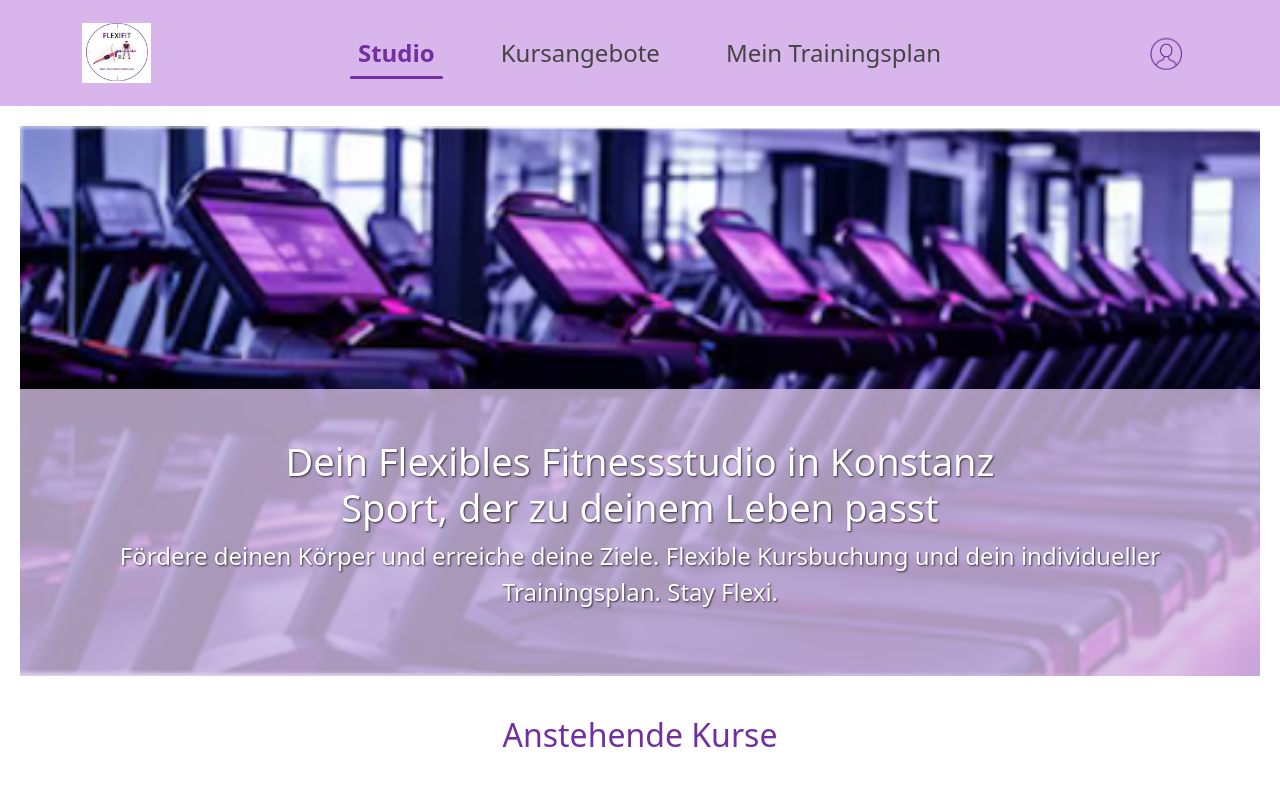
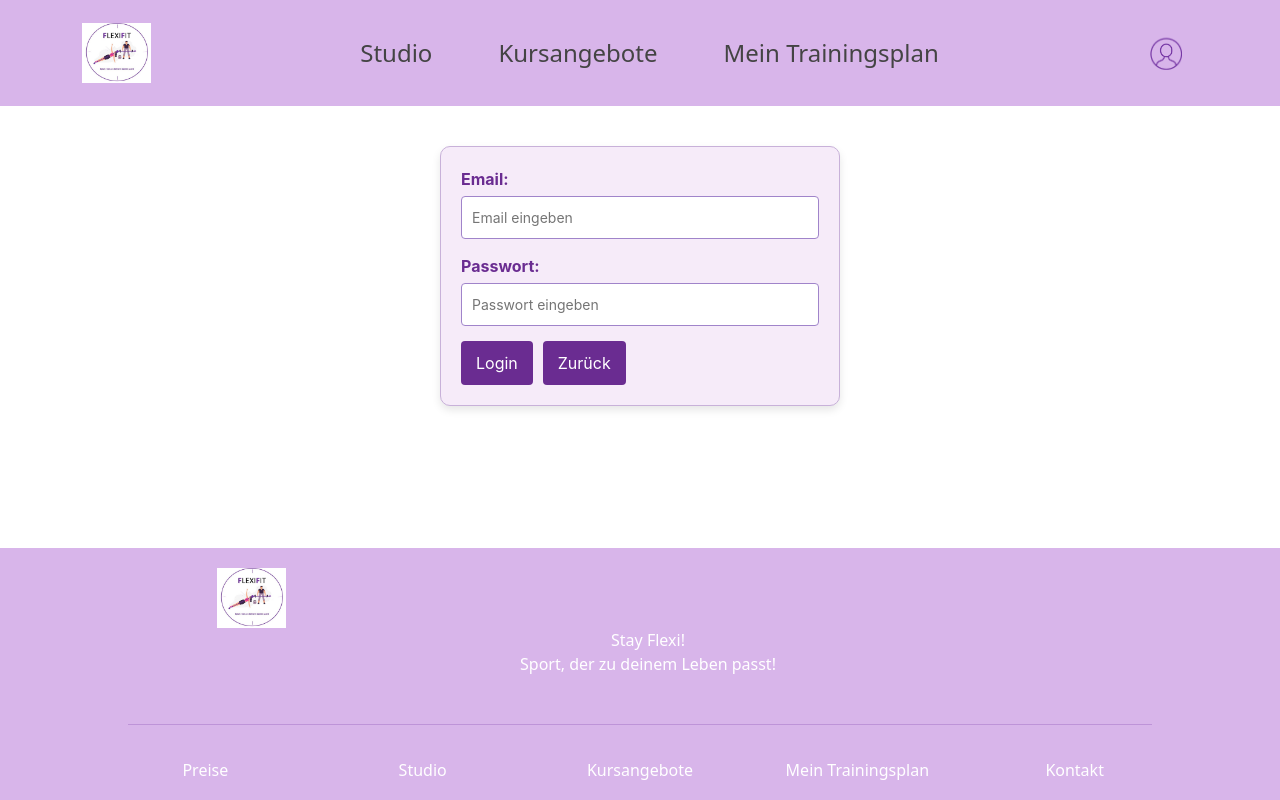
Before and after one commit to ju121mar/Flexifit_v2, a Vue app in the folder frontend/: page /login/mitglied in a window 1280 px wide. Before the commit this address led to /. Shown: the top 800 px of the page. Built offline with nearby package versions, Linux system fonts and the light colour scheme; some icons are missing.

Commit message:
Login fuer Buchung erforderlich, man wird aber noch zum Trainerlogin weitergeleitet

```diff
--- a/frontend/src/router/index.js
+++ b/frontend/src/router/index.js
@@ -11,6 +11,7 @@ import LoginSucessView from "@/views/LoginSucessView.vue";
 import TrainerView from "@/views/TrainerView.vue";
 import BookingOverview from "@/views/BookingOverview.vue";
 import CourseDetailView from "@/views/CourseDetailView.vue";
+import LoginMitgliedView from '@/views/LoginMitgliedView.vue';
 
 
 const routes = [
@@ -70,7 +71,14 @@ const routes = [
     path: '/login/sucess',
     name: 'LoginSucessView',
     component: LoginSucessView,
+  },
+
+  {
+    path: '/login/mitglied',
+    name: 'LoginMitgliedView',
+    component: LoginMitgliedView,
   }
+
 ];
 
 const router = createRouter({
--- a/frontend/src/views/BookingOverview.vue
+++ b/frontend/src/views/BookingOverview.vue
@@ -166,6 +166,16 @@ function getFullName(trainer){
   return (trainer.firstName + " " + trainer.lastName)
 }
 
+//Popup fuer Login
+const showLoginPopup = ref(false);
+const openLoginPopup = () => {
+  showLoginPopup.value = true;
+};
+
+const redirectToLogin = () => {
+  router.push('/login');
+}
+
 </script>
 <template>
   <section class="booking-overview-section">
@@ -176,10 +186,8 @@ function getFullName(trainer){
       <h1>Kursangebote:</h1>
       <div class="header-controls">
         <RouterLink class="back-button" to="/">Zurück</RouterLink>
-        <div class="date-controls">
           <span class="current-date">{{ currentDate.date }}</span>
           <span class="current-time">{{ currentDate.time }}</span>
-        </div>
       </div>
     </div>
 
@@ -216,12 +224,21 @@ function getFullName(trainer){
               <div class="trainer-time">
                 <p><span class="course-label">Trainer: </span> {{getFullName(kurs.trainer)}}</p>
                 <p><span class="course-label">Uhrzeit: </span>{{ kurs.uhrzeit }}</p>
+                <button @click="openLoginPopup" class="book-button">Buchen</button>
               </div>
-              <RouterLink  class="book-button" :to="`/kursangebote/kurs/${kurs.id}`"
-              >Buchen</RouterLink>
+              <!-- <RouterLink  class="book-button" :to="`/kursangebote/kurs/${kurs.id}`">Buchen</RouterLink> -->
+
             </div>
           </div>
         </div>
+      </div>
+    </div>
+    <div v-if="showLoginPopup" class="popup-backdrop">
+      <div class="popup">
+        <h2>Zum Buchen anmelden</h2>
+        <p>Bitte melden Sie sich an, um eine Buchung vorzunehmen.</p>
+        <button @click="redirectToLogin" class="confirm-button">Zum Login</button>
+        <button @click="showLoginPopup = false" class="cancel-button">Abbrechen</button>
       </div>
     </div>
 
@@ -284,6 +301,7 @@ function getFullName(trainer){
   border: none;
   border-radius: 4px;
   cursor: pointer;
+  margin-left: 20px;
 }
 
 .confirm-button:hover {
@@ -425,7 +443,6 @@ function getFullName(trainer){
   display: block;
   font-size: 18px;
   text-align: center;
-  margin-left: 70px;;
 }
 
 
@@ -579,5 +596,67 @@ function getFullName(trainer){
   }
 }
 
+.popup-backdrop {
+  position: fixed;
+  top: 0;
+  left: 0;
+  width: 100%;
+  height: 100%;
+  background: rgba(0, 0, 0, 0.5);
+  display: flex;
+  justify-content: center;
+  align-items: center;
+  z-index: 1000;
+}
+
+.popup {
+  background: white;
+  padding: 2rem;
+  border-radius: 8px;
+  box-shadow: 0px 4px 6px rgba(0, 0, 0, 0.1);
+  text-align: center;
+  max-width: 400px;
+  width: 90%;
+}
+
+.popup h2 {
+  color: #7030a0;
+  font-size: 24px;
+  margin-bottom: 15px;
+}
+
+.popup-buttons {
+  display: flex;
+  justify-content: space-around;
+  margin-top: 1rem;
+}
+
+.confirm-button {
+  background: #7030a0;
+  color: white;
+  padding: 0.5rem 1rem;
+  border: none;
+  border-radius: 4px;
+  cursor: pointer;
+  transition: 0.3s ease;
+}
+
+.confirm-button:hover {
+  background: #5e258f;
+}
+
+.cancel-button {
+  background: #ccc;
+  color: #333;
+  padding: 0.5rem 1rem;
+  border: none;
+  border-radius: 4px;
+  cursor: pointer;
+}
+
+.cancel-button:hover {
+  background: #bbb;
+}
+
 
 </style>
--- /dev/null
+++ b/frontend/src/views/LoginMitgliedView.vue
@@ -0,0 +1,147 @@
+<script setup>
+import { ref } from 'vue'
+import { useTrainerStore } from "@/stores/trainer.js";
+import {useRouter} from "vue-router";
+import TrainerView from "@/views/TrainerView.vue";
+
+const trainerStore = useTrainerStore();
+const router = useRouter()
+let email = ref("");
+let password = ref("");
+let loginError = ref(false);
+
+async function login() {
+  try {
+  await trainerStore.signIn(email.value, password.value);
+  if (useTrainerStore().trainer) {
+    console.log("Logged in");
+    // router.push ('/kursangebote')
+  }
+} catch (error) {
+  loginError.value = true;
+  console.error("Login failed:", error);
+  }
+}
+</script>
+
+<template>
+  <form class="kurs-form" @submit.prevent="login">
+    <div class="kurs-group">
+      <label for="email">Email:</label>
+      <input id="email" type="email" v-model="email" placeholder="Email eingeben" />
+    </div>
+    <div class="kurs-group">
+      <label for="password">Passwort:</label>
+      <input id="password" type="password" v-model="password" placeholder="Passwort eingeben" />
+    </div>
+    <button type="submit">Login</button>
+    <a href="/login/success" class="zurueck-button">Zurück</a>
+  </form>
+  <div v-if="loginError" class="popup">
+    <div class="popup-content">
+      <p><strong>Ungültige Anmeldedaten</strong></p>
+      <p>Versuchen Sie es nochmal.</p>
+      <button @click="loginError = false">OK</button>
+    </div>
+    </div>
+</template>
+
+<style scoped>
+.kurs-form {
+  max-width: 400px;
+  margin: 20px auto;
+  padding: 20px;
+  border: 1px solid #c8b1d9;
+  border-radius: 10px;
+  background-color: #f6ebf9;
+  box-shadow: 0px 4px 8px rgba(0, 0, 0, 0.1);
+  font-family: 'Inter', sans-serif;
+}
+
+.kurs-group {
+  margin-bottom: 15px;
+}
+
+label {
+  display: block;
+  margin-bottom: 5px;
+  font-weight: bold;
+  color: #6a2c91;
+}
+
+input {
+  width: 100%;
+  padding: 10px;
+  border: 1px solid #a084ca;
+  border-radius: 4px;
+  background-color: #fff;
+  font-size: 14px;
+}
+
+input:focus {
+  outline: none;
+  border-color: #6a2c91;
+  box-shadow: 0 0 5px rgba(106, 44, 145, 0.5);
+}
+
+button,
+.zurueck-button {
+  padding: 10px 15px;
+  background-color: #6a2c91;
+  color: #fff;
+  border: none;
+  border-radius: 4px;
+  cursor: pointer;
+  font-size: 16px;
+  transition: background-color 0.3s ease;
+  display: inline-block;
+  text-align: center;
+  text-decoration: none;
+  margin-right: 10px;
+}
+
+button:hover,
+.zurueck-button:hover {
+  background-color: #4e216c;
+}
+
+.popup {
+  position: fixed;
+  top: 0;
+  left: 0;
+  width: 100%;
+  height: 100%;
+  background: rgba(0, 0, 0, 0.5);
+  display: flex;
+  justify-content: center;
+  align-items: center;
+  z-index: 1000;
+}
+
+.popup-content {
+  background-color: #fff;
+  padding: 20px;
+  border-radius: 8px;
+  box-shadow: 0 4px 6px rgba(0, 0, 0, 0.2);
+  text-align: center;
+}
+
+.popup-content p {
+  margin: 10px 0;
+  color: #333;
+}
+
+.popup-content button {
+  background-color: #7030a0;
+  color: white;
+  border: none;
+  padding: 8px 15px;
+  border-radius: 4px;
+  cursor: pointer;
+}
+
+.popup-content button:hover {
+  background-color: #5e258f;
+}
+
+</style>
```
